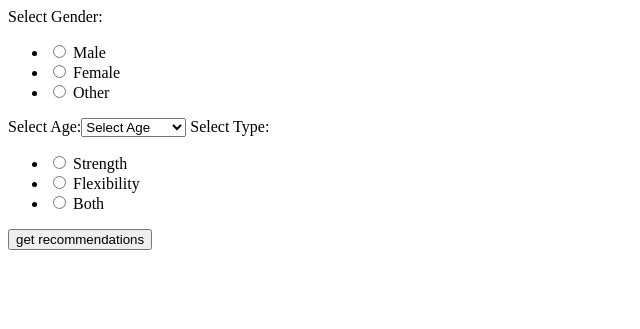
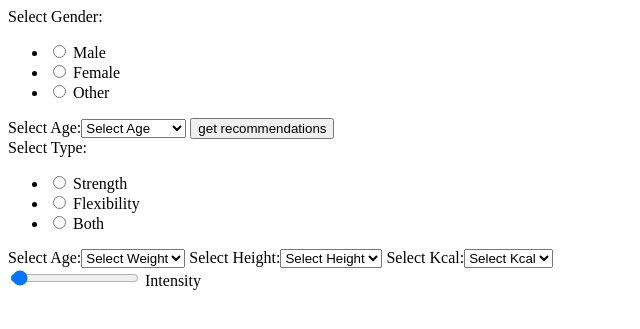
Before and after one commit to ferocemarcello/park_displays, a Django app: page /park_displays_app/freeweight in a window 1280 px wide. Shown: the top 329 px of the page, without its empty margins (0-640 px from the left). Run offline with Django 3.2, Linux system fonts and the light colour scheme.

Commit message:
added some more details to freeweight page

```diff
--- a/park_displays/park_displays_app/templates/park_displays_app/freeweight.html
+++ b/park_displays/park_displays_app/templates/park_displays_app/freeweight.html
@@ -9,9 +9,19 @@
       {% csrf_token %}
           {{ checkbox1 }}
           {{ dropdown1 }}
+
+    <button type='submit'>get recommendations</button>
+</form>
+
+<form action='' enctype="multipart/form-data" method="post">
       {% csrf_token %}
           {{ checkbox2 }}
-    <button type='submit'>get recommendations</button>
+          {{ dropdown2 }}
+          {{ dropdown3 }}
+          {{ dropdown4 }}
 </form>
+<input id="intensity" type="range" value="3" min="1" max="100" step="1"> Intensity </input>
+
+
 </body>
 </html>
--- a/park_displays/park_displays_app/templates/park_displays_app/groupfitness.html
+++ b/park_displays/park_displays_app/templates/park_displays_app/groupfitness.html
@@ -15,6 +15,5 @@
         {% csrf_token %}
   <button type="submit" id="group_recommendations">Get group recommendations</button>
 </form>
-
 </body>
 </html>
--- a/park_displays/park_displays_app/views.py
+++ b/park_displays/park_displays_app/views.py
@@ -85,16 +85,41 @@ def freeweight(request):
     typeselection.fields['selection'].choices = typechoices
     typeselection.fields['selection'].initial = typechoices
 
-    agechoices = [('Select Age', 'Select Age'),('18 or younger', '18 or younger'), ('19-23', '19-23'), ('24-28', '24-28'), ('29-33', '29-33'), ('34-38', '34-38'), ('39-43', '39-43'), ('44-48', '44-48'), ('49+', '49+')]
+    agechoices = [('Select Age', 'Select Age'), ('18 or younger', '18 or younger'), ('19-23', '19-23'),
+                  ('24-28', '24-28'), ('29-33', '29-33'), ('34-38', '34-38'), ('39-43', '39-43'), ('44-48', '44-48'),
+                  ('49+', '49+')]
     ageselection = Dropdown("Select Age")
     ageselection.fields['selection'].choices = agechoices
     ageselection.fields['selection'].initial = agechoices
+
+    heightchoices = [('Select Height', 'Select Height'), ('<150', '<150'), ('150-160', '150-160'),
+                  ('161-170', '161-170'), ('171-180', '171-180'), ('181-190', '181-190'), ('191-200', '191-200'), ('>200', '>200')]
+    heightselection = Dropdown("Select Height")
+    heightselection.fields['selection'].choices = heightchoices
+    heightselection.fields['selection'].initial = heightchoices
+
+    weightchoices = [('Select Weight', 'Select Weight'), ('<50', '<50'), ('50-59', '50-59'),
+                  ('60-69', '60-69'), ('70-79', '70-79'), ('80-89', '80-89'), ('90-99', '90-99'), ('100-109', '100-109'),
+                  ('>110', '>110')]
+    weightselection = Dropdown("Select Age")
+    weightselection.fields['selection'].choices = weightchoices
+    weightselection.fields['selection'].initial = weightchoices
+
+    kcalchoices = [('Select Kcal', 'Select Kcal'), ('<100', '<100'), ('100-200', '100-200'),
+                     ('200-300', '200-300'), ('300-400', '300-400'), ('400-500', '400-500'), ('500-600', '500-600'),
+                     ('600-700', '600-700'), ('>700', '>700')]
+    kcalselection = Dropdown("Select Kcal")
+    kcalselection.fields['selection'].choices = kcalchoices
+    kcalselection.fields['selection'].initial = kcalchoices
 
     template = loader.get_template('park_displays_app/freeweight.html')
     context = {
         'checkbox1': genderselection,
         'dropdown1' : ageselection,
         'checkbox2' : typeselection,
+        'dropdown2' : weightselection,
+        'dropdown3': heightselection,
+        'dropdown4': kcalselection,
         'context': "THIS CAPITAL STRING IS PART OF THE CONTEXT_FREEWEIGHT_EXERCISES",
     }
     return HttpResponse(template.render(context, request))
```
